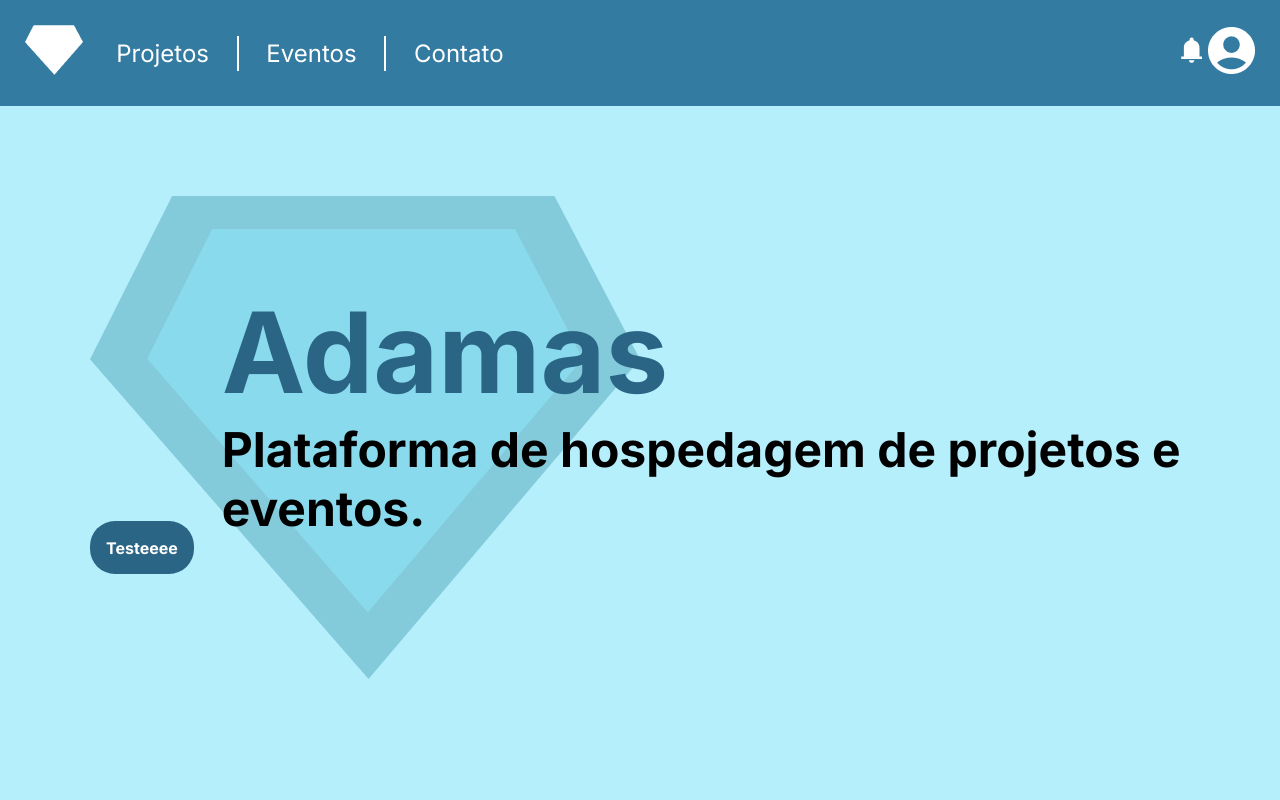
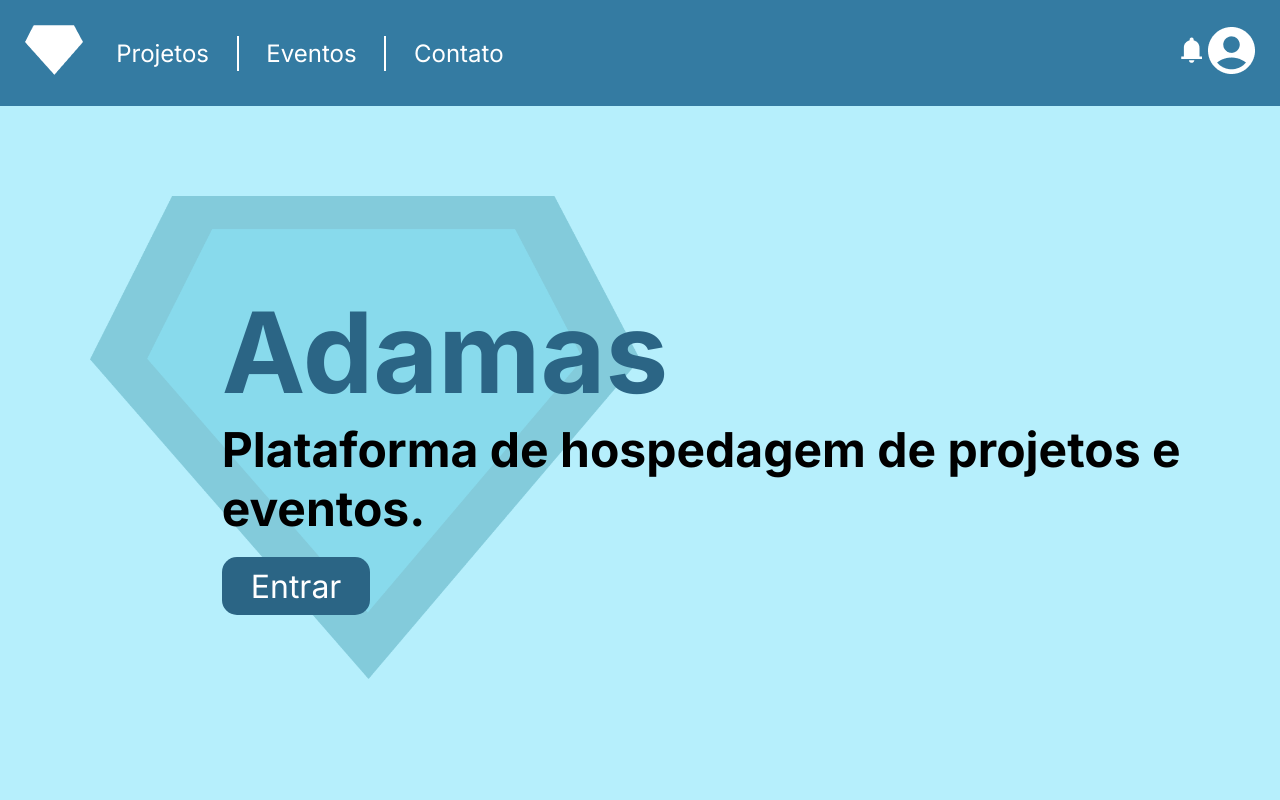
Before and after one commit to Noobolon/Adamas-FrontEnd, a Vue app: page / in a window 1280 px wide. Shown: the top 800 px of the page. Built offline with nearby package versions, Linux system fonts and the light colour scheme.

Commit message:
alterações no botão

```diff
--- a/src/assets/main.css
+++ b/src/assets/main.css
@@ -14,7 +14,9 @@ body{
   background-color: var(--BackgroundColor);
 }
 
-
+main{
+  padding: 7%;
+}
 
 /*Testes*/
 
--- a/src/components/LinkButton.vue
+++ b/src/components/LinkButton.vue
@@ -14,14 +14,16 @@
 
 <style scoped>
 a{
+    font-size: 2em;
     background-color: var(--ButtonColor);
-    padding: 1.5%;
-    border-radius: 25px;
+    padding: 1% 3%;
+    border-radius: 15px;
 
     color: var(--Text2);
-    font-weight: bold;
     text-decoration: none;
 }
+
+a:hover{ background-color: #1f4a60;}
 
 a:visited{color: var(--Text2);}
 
--- a/src/components/pages/HomePage.vue
+++ b/src/components/pages/HomePage.vue
@@ -27,8 +27,10 @@ components: {
             <header>
                 <h1>Adamas</h1>
                 <h2>Plataforma de hospedagem de projetos e eventos.</h2>
+
+                <LinkButton textBtn="Entrar" link="https://youtube.com" />
             </header>
-             <LinkButton textBtn="Testeeee" link="https://youtube.com"/>
+
         </div>
 
         <article>
@@ -74,9 +76,7 @@ components: {
 
 <style scoped>
 
-main{
-    padding: 7%;
-}
+
 
 /* Header */
 
@@ -94,6 +94,8 @@ header{
     width: fit-content;
 }
 
+
+
 header> h1{
     color: var(--TextHighlight);
     font-size: 7em;
@@ -101,6 +103,7 @@ header> h1{
 
 header> h2{
     font-size: 3em;
+    margin-bottom: 3%;
 }
 
 
```
